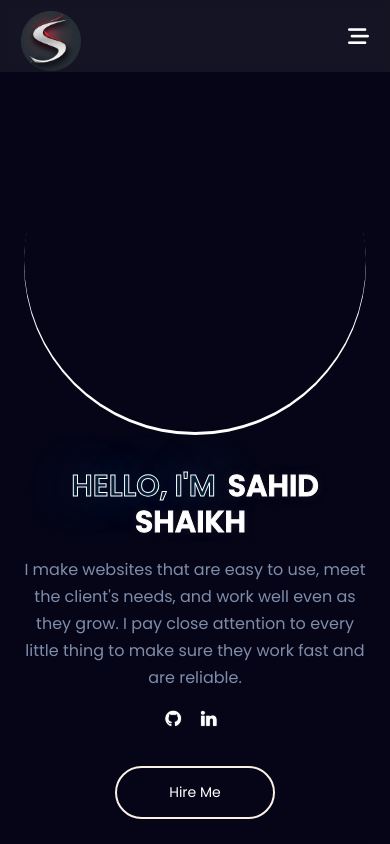
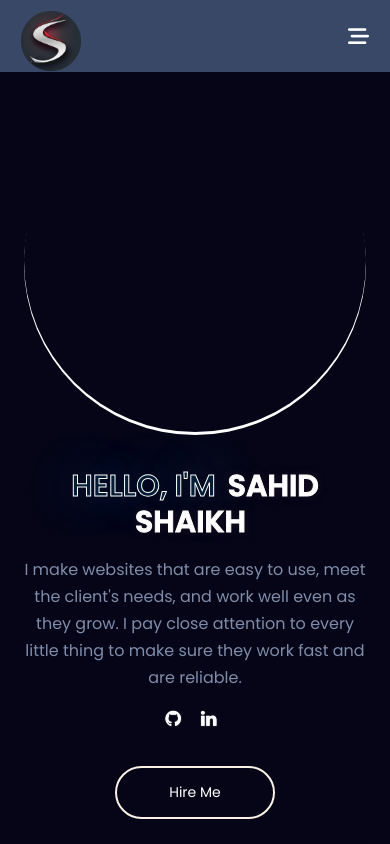
Before and after one commit to sahidshaikh23/Personal_Portfolio, a React (Create React App) app: page / in a window 390 px wide. Shown: the top 844 px of the page. Built offline with nearby package versions, Linux system fonts and the light colour scheme.

Commit message:
Update Navbar.css

```diff
--- a/src/pages/Navbar.css
+++ b/src/pages/Navbar.css
@@ -155,7 +155,7 @@
     width: 100%;
     transform: translate(-100%, 0);
     height: 100vh;
-    background-color: #fff;
+    background-color: #394867;
     justify-content: flex-start;
     flex-direction: column;
     display: flex;
@@ -203,7 +203,7 @@
     background: transparent;
   }
   .nav-container {
-    background: #8f8f8f1c;
+    background: #394867;
   }
 }
 @media screen and (max-width: 580px) {
@@ -220,7 +220,7 @@
     margin: 10px;
   }
   .nav {
-    background-color: #fff;
+    background-color: #394867;
     height: 82px;
   }
   #navbar {
```
